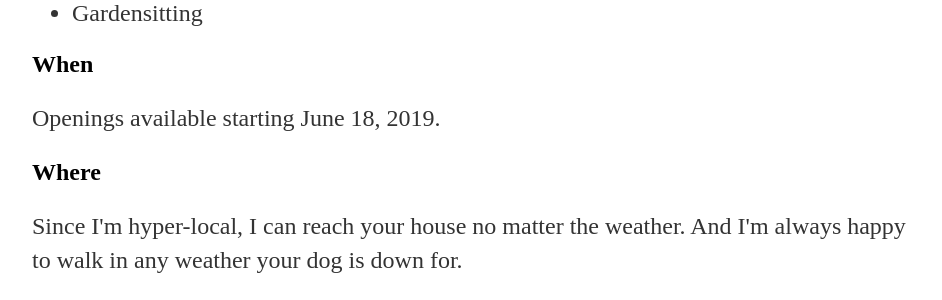
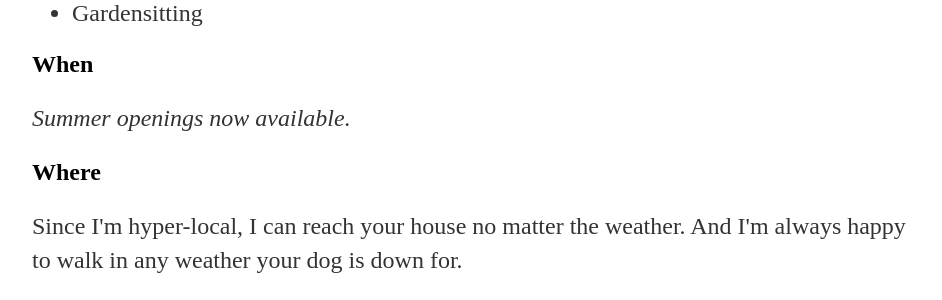
Before and after one commit to aniola/aniola.github.io, a Jekyll site: the page dog-walking/index.html, which Jekyll copies as it is, in a window 1280 px wide. Shown: the part 856-1156 px from the top of the page, without its empty margins (160-1102 px from the left). Built offline with Jekyll 4.4.1, drawn with Linux system fonts in a browser that asks for light colours.

Commit message:
Update index.html

```diff
--- a/dog-walking/index.html
+++ b/dog-walking/index.html
@@ -37,7 +37,7 @@
         <li> Housesitting
 	<li> Gardensitting</ul>
         <h2>When</h2>
-	<p>Openings available starting June 18, 2019.  </p>
+	<p><em>Summer openings now available.</em></p>
         <h2>Where</h2>
         <p>Since I'm hyper-local, I can reach your house no matter the weather.  And I'm always happy to walk in any weather your dog is down for.</p>
 <ul>        <li><a href="https://www.portlandoregon.gov/civic/article/58365">Portsmouth/New Columbia</a>
```
